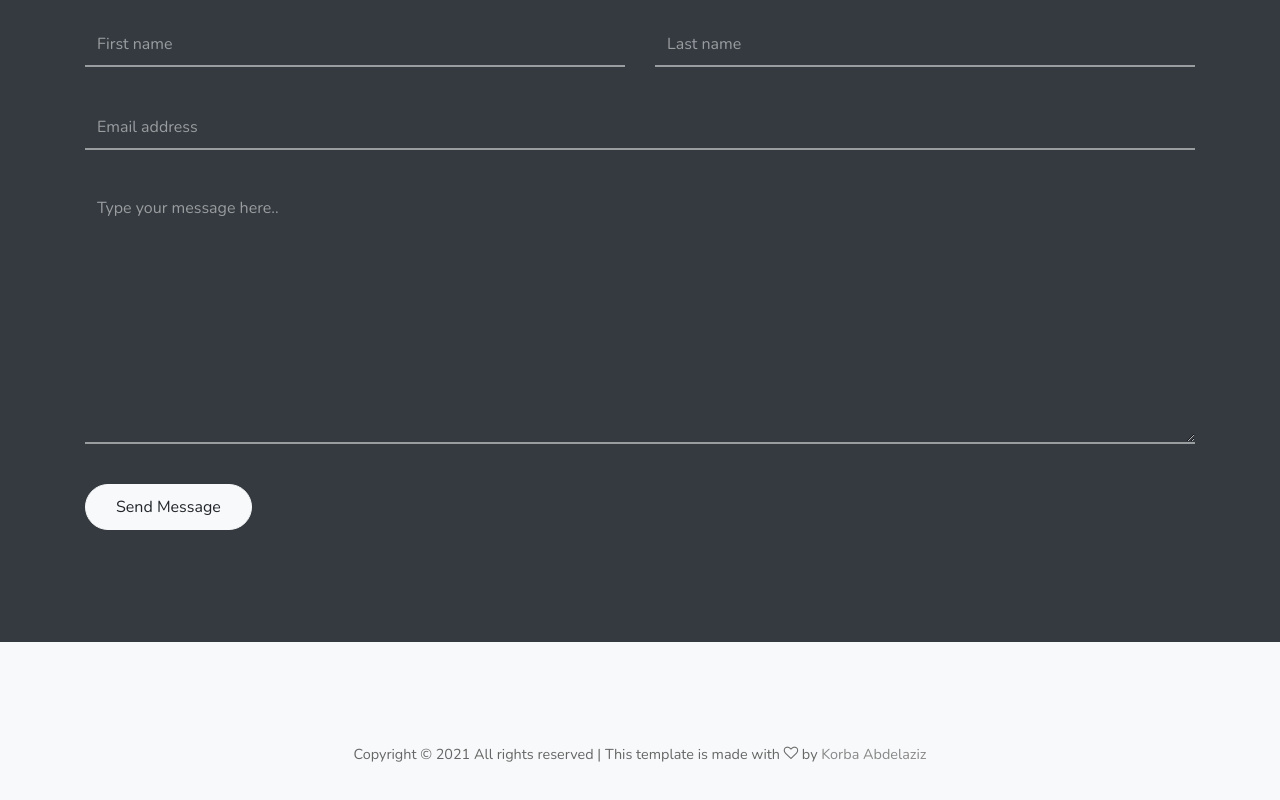
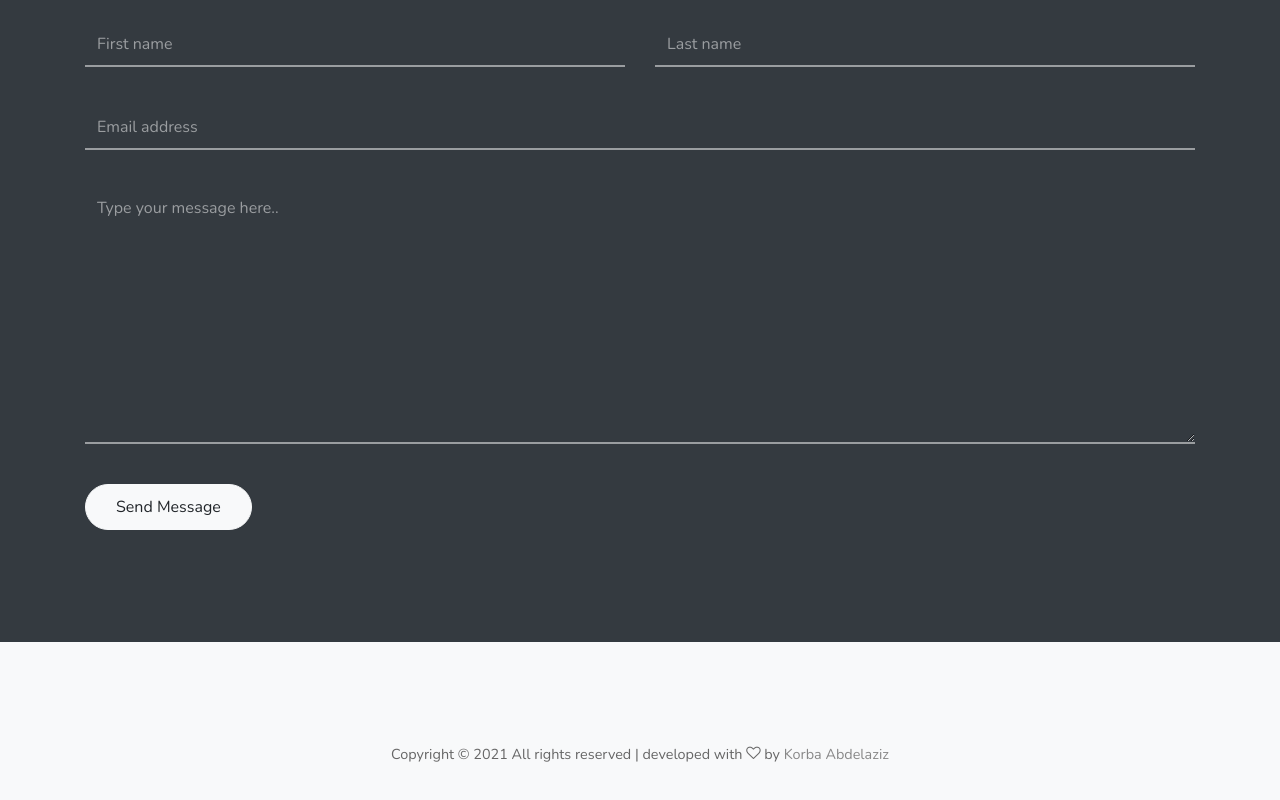
Before and after one commit to Abdelazizkb/Abdelazizkb.github.io, a plain HTML site: page index.html in a window 1280 px wide. Shown: the part 4911-5711 px from the top of the page. Drawn offline with nearby package versions, Linux system fonts and the light colour scheme; files whose address does not match are found by name.

Commit message:
dz oxygen

```diff
--- a/index.html
+++ b/index.html
@@ -491,7 +491,7 @@
             <div class="col-12 text-center">
               <!-- Link back to Colorlib can't be removed. Template is licensed under CC BY 3.0. -->
               <p>Copyright &copy;
-                <script>document.write(new Date().getFullYear());</script> All rights reserved | This template is made
+                <script>document.write(new Date().getFullYear());</script> All rights reserved | developed
                 with <i class="icon-heart-o" aria-hidden="true"></i> by <a href="https://github.com/Abdelazizkb"
                   target="_blank">Korba Abdelaziz</a>
               </p>
```
